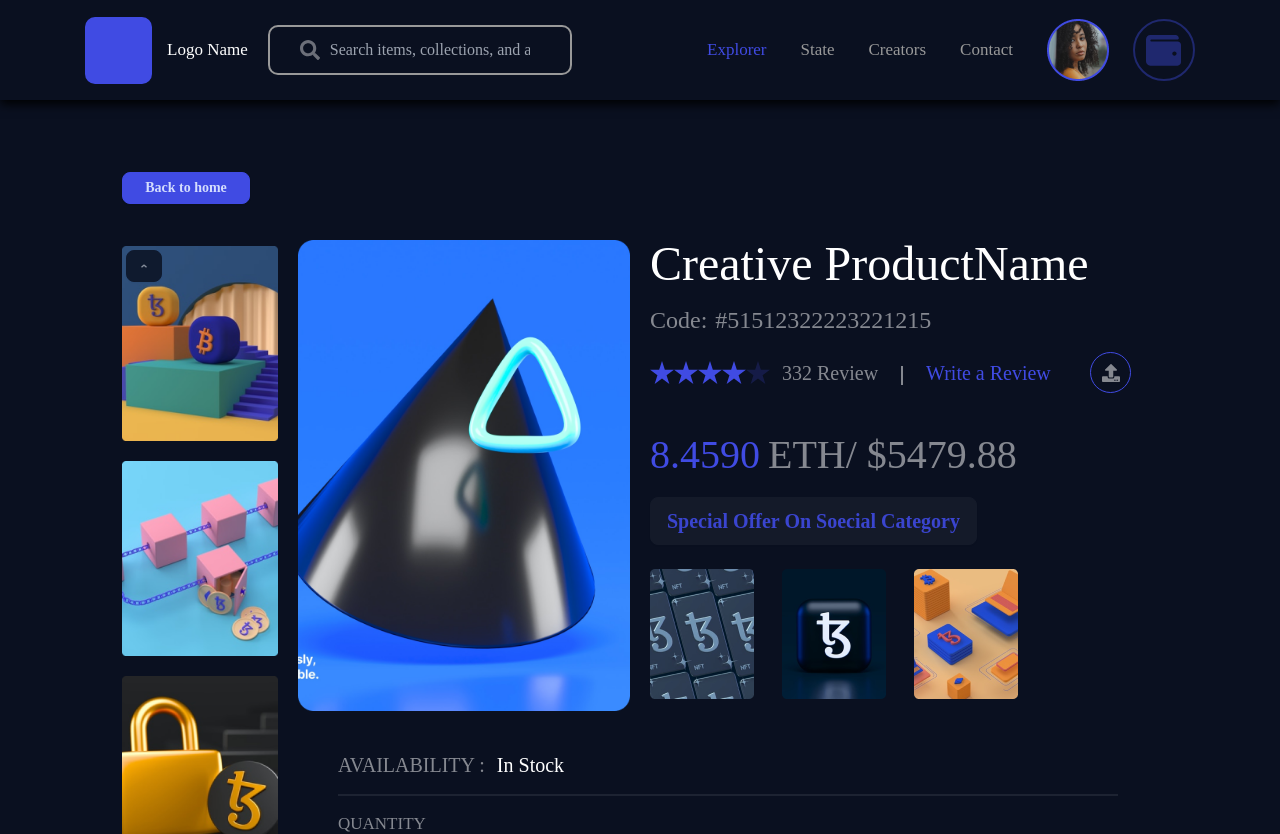
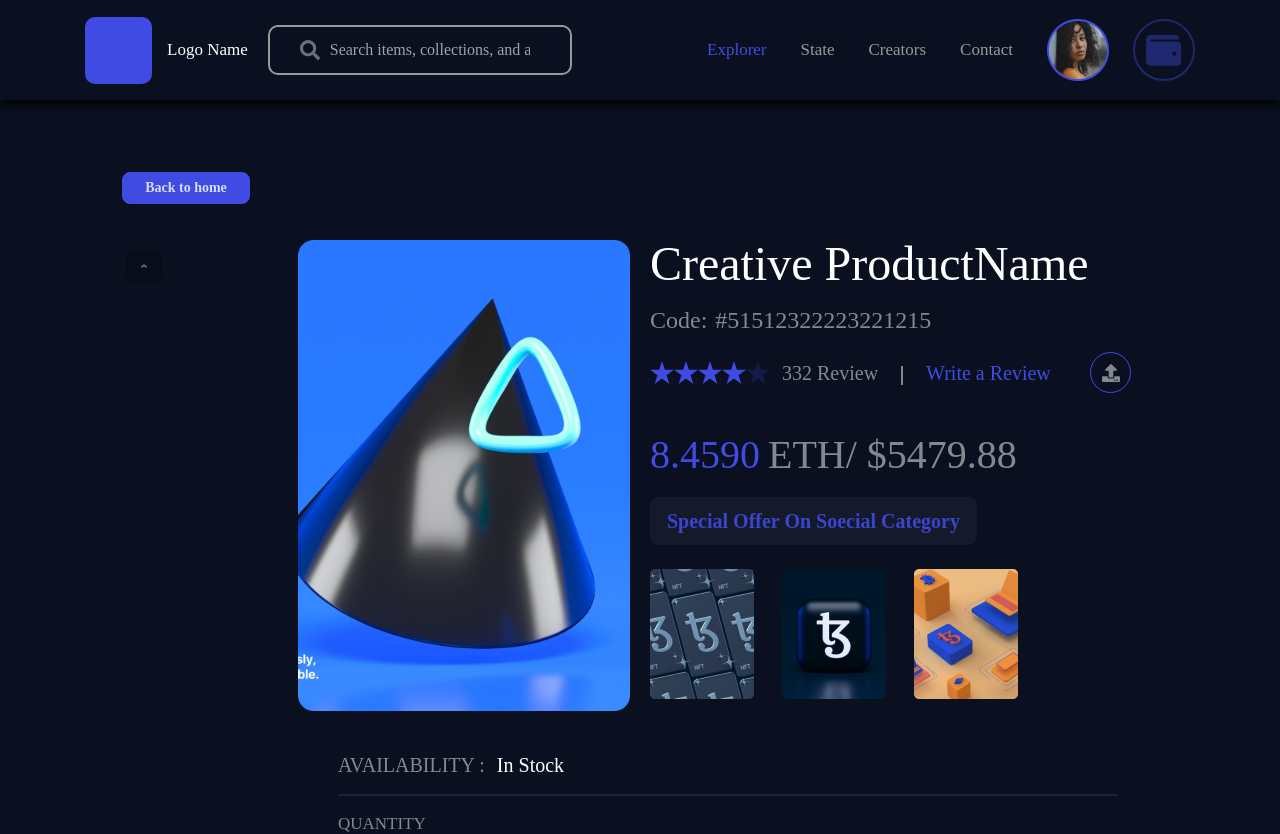
Before and after one commit to fastleopard9372/nft_project, a Next.js app: page /product_page in a window 1280 px wide. Shown: the top 834 px of the page. Built offline with nearby package versions, Linux system fonts and the light colour scheme; a web font is replaced by a local one.

Commit message:
carousel_reomve

```diff
--- a/package.json
+++ b/package.json
@@ -15,7 +15,7 @@
     "node-sass": "^9.0.0",
     "react": "^18",
     "react-dom": "^18",
-    "react-elastic-carousel": "^0.11.5",
+
     "react-multi-carousel": "^2.8.4",
     "react-player": "^2.14.1",
     "styled-components": "^6.1.3"
--- a/src/app/product_page/page.tsx
+++ b/src/app/product_page/page.tsx
@@ -1,6 +1,6 @@
 "use client";
 import React, { useState, MouseEvent } from 'react'
-import Carousel, { ReactElasticCarouselProps } from 'react-elastic-carousel'
+// import Carousel, { ReactElasticCarouselProps } from 'react-elastic-carousel'
 import classNames from 'classnames';
 import Style_item from '@/components/Style_item';
 import Card1 from '@/components/Card1';
@@ -149,13 +149,13 @@ const Product_page = () => {
                   className='btn btn-sm w-9 absolute z-50 top-3.5 left-1' style={{ padding: '0 !important', opacity: 0.8 }}>
                   <img src='/product_data/arrow-up.svg'></img>
                 </button>
-                <Carousel {...item_config}>
+                {/* <Carousel {...item_config}>
                   {items.map((item, index) =>
                     <Style_item key={index}>
                       <img src={item.url} className='w-full h-full' />
                     </Style_item>
                   )}
-                </Carousel>
+                </Carousel> */}
                 <button type='button'
                   onClick={() => carousel.slideNext()}
                   className='btn btn-sm w-9 absolute bottom-3.5 left-1 z-50' style={{ padding: '0 !important', opacity: 0.8 }}>
```
Also changed, not shown: 2 other files (tests, documents, lock files or other folders).
